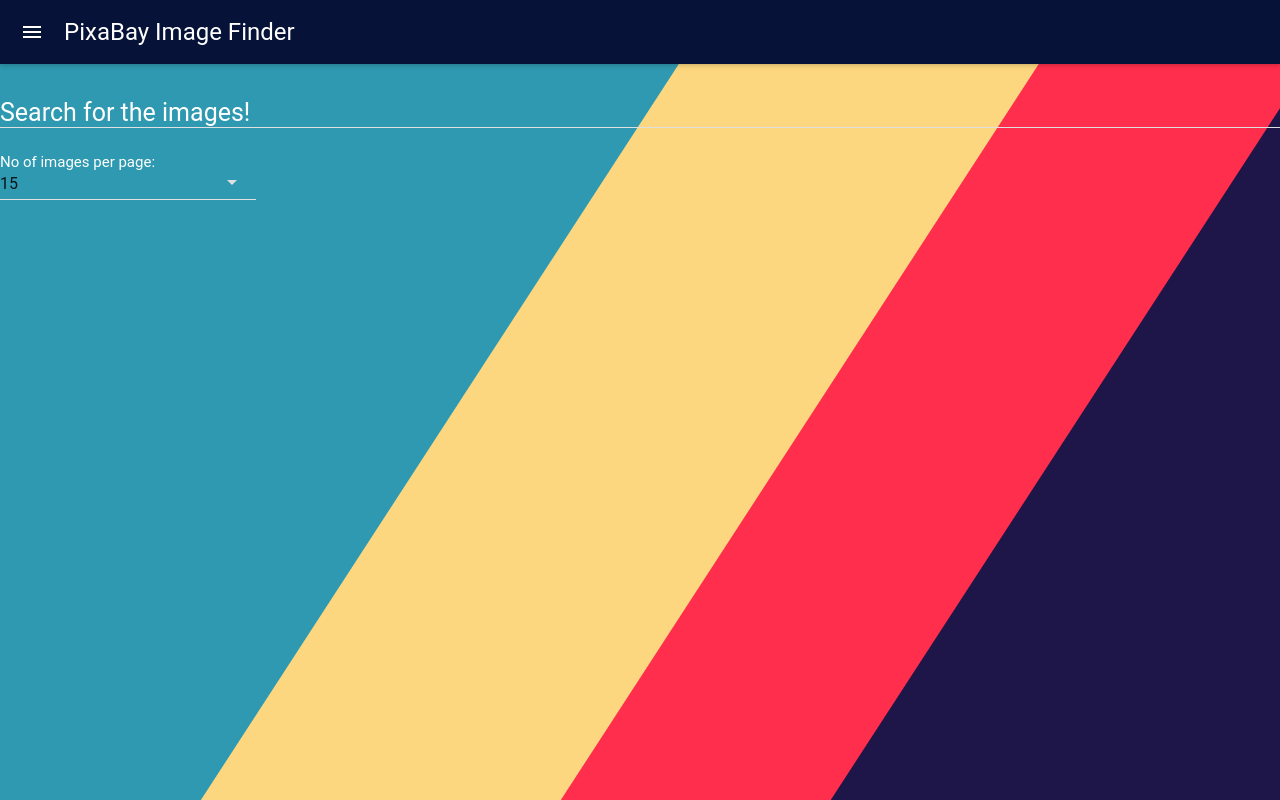
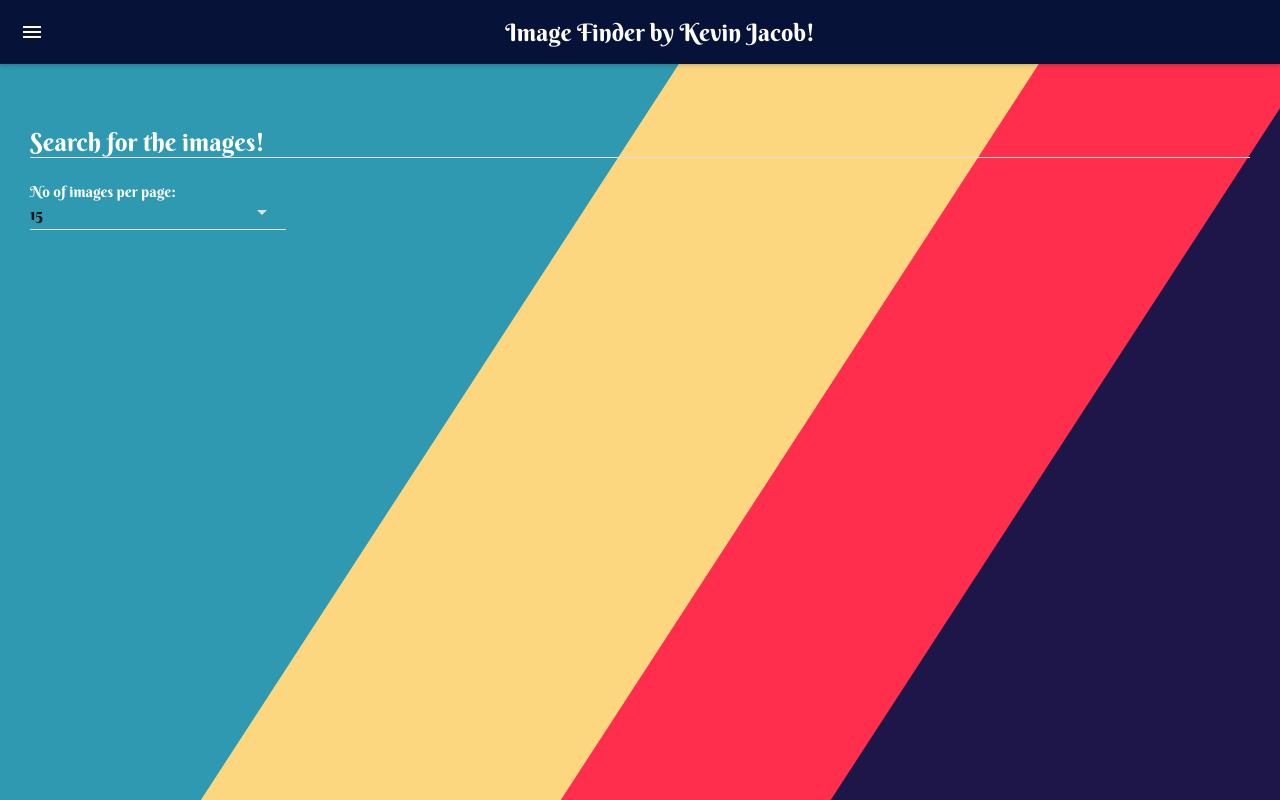
Before and after one commit to kevinjacob2001/Image_Finder_Application, a React (Create React App) app: page / in a window 1280 px wide. Built offline with nearby package versions, Linux system fonts and the light colour scheme.

Commit message:
font family added

```diff
--- a/public/index.html
+++ b/public/index.html
@@ -2,7 +2,7 @@
 <html lang="en">
   <head>
     <meta charset="utf-8" />
-
+    <link href="https://fonts.googleapis.com/css2?family=Berkshire+Swash&family=Cookie&family=Dancing+Script:wght@700&display=swap" rel="stylesheet">
     <meta name="viewport" content="width=device-width, initial-scale=1" />
     <meta name="theme-color" content="#000000" />
     <meta
--- a/src/Components/Navbar/Navbar.jsx
+++ b/src/Components/Navbar/Navbar.jsx
@@ -4,7 +4,7 @@ import App from '../../App';
 
 function Navbar(){
     return(
-<AppBar style={{background:"#061238"}} title="PixaBay Image Finder"/>
+<AppBar style={{background:"#061238",textAlign:"center"}}  title="Image Finder by Kevin Jacob!"/>
     )
 }
 
--- a/src/Components/Search/Search.jsx
+++ b/src/Components/Search/Search.jsx
@@ -37,7 +37,7 @@ this.setState({images:[]})
   render() {
 
     return (
-      <div >
+      <div style={{padding:"30px"}} >
         <TextField
           name="searchText"
           floatingLabelStyle={{color: "white",fontSize:"25px" }}
@@ -56,7 +56,7 @@ this.setState({images:[]})
           onChange={this.onAmountChange}
         >
 
-          <MenuItem value={5} color="primary" />
+          <MenuItem value={5} primaryText="5" />
           <MenuItem value={10} primaryText="10" />
           <MenuItem value={15} primaryText="15" />
           <MenuItem value={30} primaryText="30" />
--- a/src/index.css
+++ b/src/index.css
@@ -1,7 +1,7 @@
 *{
   margin: 0;
 padding: 0%;
-
+font-family: 'Berkshire Swash', cursive;
 }
 
 body{
```
